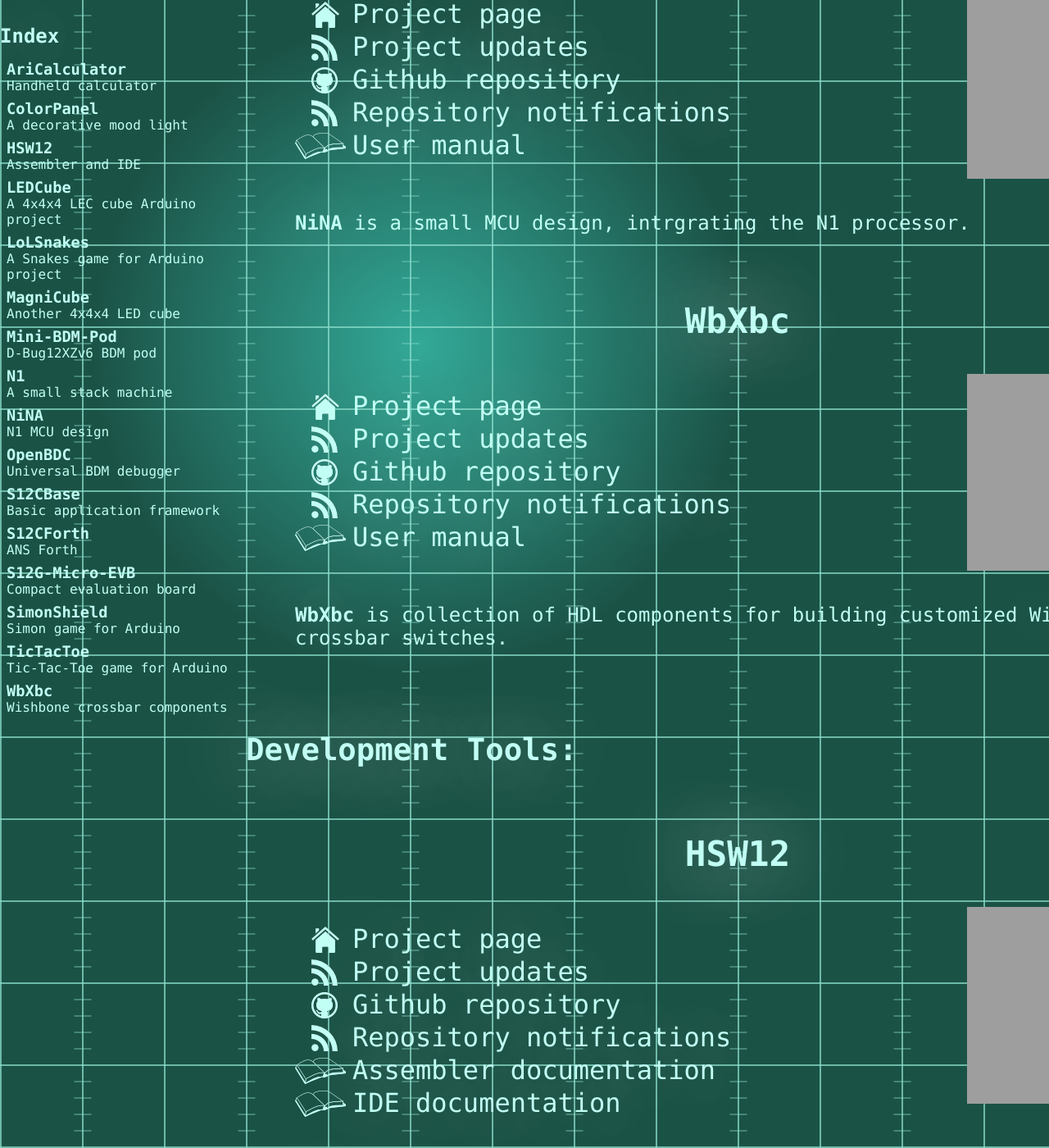
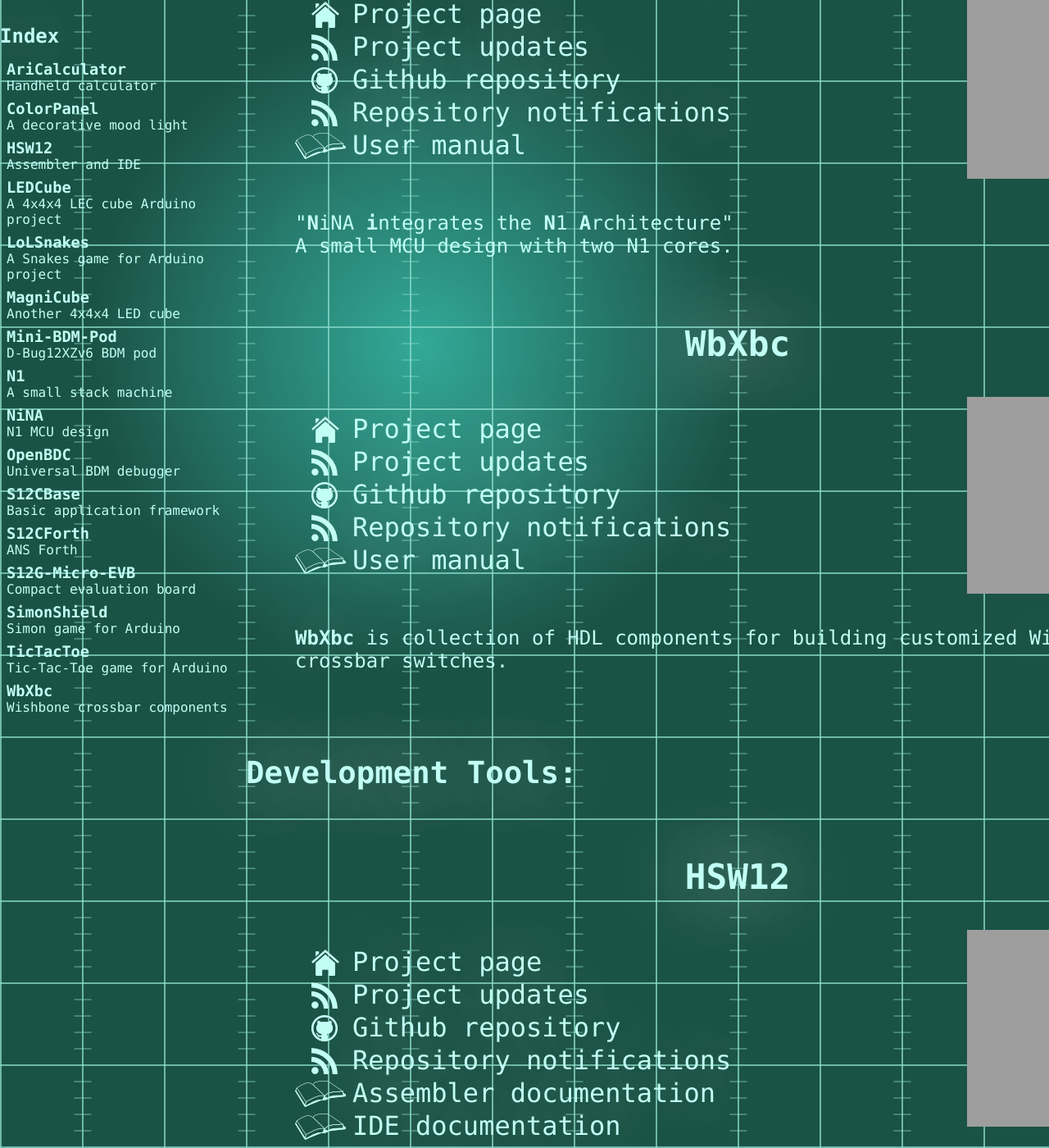
Before and after one commit to hotwolf/hotwolf.github.com, a Jekyll site: the page built from index.html, in a window 1280 px wide and 1400 px high, scrolled down 970 px. Shown: the whole window at 82% size. Built offline with Jekyll 4.4.1, drawn with Linux system fonts in a browser that asks for light colours; Markdown is read by kramdown in place of the engine named in the settings.

Commit message:
moved image files

```diff
--- a/404.html
+++ b/404.html
@@ -272,7 +272,8 @@
 </div><!--<div id="projectInfo">-->
 <div class="projectDescription">
   <p>
-    <strong>NiNA</strong> is a small MCU design, intrgrating the N1 processor.
+    "<strong>N</strong>iNA <strong>i</strong>ntegrates the <strong>N</strong>1 <strong>A</strong>rchitecture"<br>
+    A small MCU design with two <a class="active" href="#N1">N1</a> cores.
   </p>
 </div><!--<div id="projectDescription">-->
 
--- a/Oscilloscope.css
+++ b/Oscilloscope.css
@@ -46,7 +46,7 @@
 
 #background3 {
         /* Background grid */
-        background: url(ScreenGrid.png) repeat fixed 0 0;
+        background: url(images/ScreenGrid.png) repeat fixed 0 0;
         width: 100%;
         min-width: 800px;
         height: 100%;
@@ -187,7 +187,7 @@
 
 #main  li.homeLink {
         list-style-type: none;
-        background: url(home-32.png) no-repeat center left;
+        background: url(images/home-32.png) no-repeat center left;
         height: 40px;
         margin-left: 20px;
         padding-left: 50px;
@@ -196,7 +196,7 @@
 
 #main  li.homeLink:hover {
         list-style-type: none;
-        background: url(home-hl-32.png) no-repeat center left;
+        background: url(images/home-hl-32.png) no-repeat center left;
         height: 40px;
         margin-left: 20px;
         padding-left: 50px;
@@ -205,7 +205,7 @@
 
 #main  li.feedLink {
         list-style-type: none;
-        background: url(feed-32.png) no-repeat center left;
+        background: url(images/feed-32.png) no-repeat center left;
         height: 40px;
         margin-left: 20px;
         padding-left: 50px;
@@ -214,7 +214,7 @@
 
 #main  li.feedLink:hover {
         list-style-type: none;
-        background: url(feed-hl-32.png) no-repeat center left;
+        background: url(images/feed-hl-32.png) no-repeat center left;
         height: 40px;
         margin-left: 20px;
         padding-left: 50px;
@@ -223,7 +223,7 @@
 
 #main  li.githubLink {
         list-style-type: none;
-        background: url(blacktocat-32.png) no-repeat center left;
+        background: url(images/blacktocat-32.png) no-repeat center left;
         height: 40px;
         margin-left: 20px;
         padding-left: 50px;
@@ -232,7 +232,7 @@
 
 #main  li.githubLink:hover {
         list-style-type: none;
-        background: url(blacktocat-hl-32.png) no-repeat center left;
+        background: url(images/blacktocat-hl-32.png) no-repeat center left;
         height: 40px;
         margin-left: 20px;
         padding-left: 50px;
@@ -241,7 +241,7 @@
 
 #main  li.docLink {
         list-style-type: none;
-        background: url(doc-32.png) no-repeat center left;
+        background: url(images/doc-32.png) no-repeat center left;
         height: 40px;
         padding-left: 70px;
         font-size: 32px;
@@ -249,7 +249,7 @@
 
 #main  li.docLink:hover {
         list-style-type: none;
-        background: url(doc-hl-32.png) no-repeat center left;
+        background: url(images/doc-hl-32.png) no-repeat center left;
         height: 40px;
         padding-left: 70px;
         font-size: 32px;
--- a/_includes/ProjectDescriptions.html
+++ b/_includes/ProjectDescriptions.html
@@ -94,7 +94,8 @@
 </div><!--<div id="projectInfo">-->
 <div class="projectDescription">
   <p>
-    <strong>NiNA</strong> is a small MCU design, intrgrating the N1 processor.
+    "<strong>N</strong>iNA <strong>i</strong>ntegrates the <strong>N</strong>1 <strong>A</strong>rchitecture"<br>
+    A small MCU design with two <a class="active" href="#N1">N1</a> cores.
   </p>
 </div><!--<div id="projectDescription">-->
 
```
Also changed, not shown: images/ScreenBackground.png (renamed from ScreenBackground.png), images/ScreenGrid.png (renamed from ScreenGrid.png), images/ScreenHighlight.png (renamed from ScreenHighlight.png), images/blacktocat-32.png (renamed from blacktocat-32.png), images/blacktocat-hl-32.png (renamed from blacktocat-hl-32.png), images/doc-32.png (renamed from doc-32.png), images/doc-hl-32.png (renamed from doc-hl-32.png), images/feed-32.png (renamed from feed-32.png), images/feed-hl-32.png (renamed from feed-hl-32.png), images/home-32.png (renamed from home-32.png), images/home-hl-32.png (renamed from home-hl-32.png).
